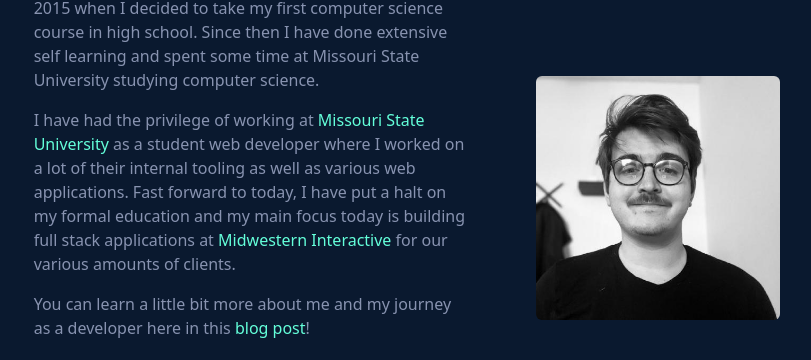
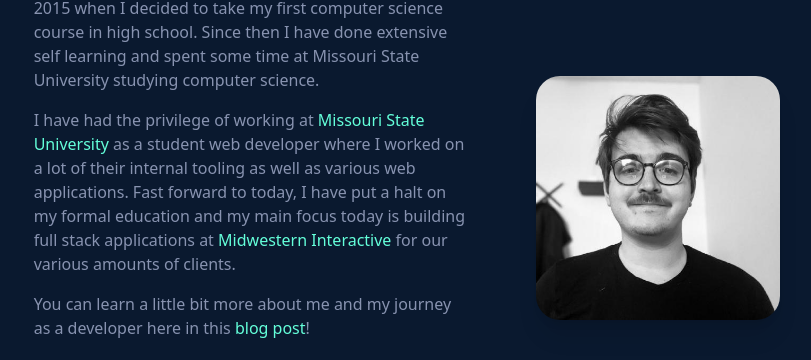
Before and after one commit to rileygrotenhuis/rileygrotenhuis.com, a Next.js app: page / in a window 1280 px wide. Shown: the part 1052-1412 px from the top of the page, without its empty margins (233-1044 px from the left). Built offline with nearby package versions, Linux system fonts and the light colour scheme.

Commit message:
fix: make profile image more round

```diff
--- a/src/components/home/About.js
+++ b/src/components/home/About.js
@@ -96,7 +96,7 @@ export default function About() {
         <Image
           width={1500}
           height={1500}
-          className="rounded-md"
+          className="shadow-xl rounded-3xl"
           src="/images/profile.jpeg"
           alt="Profile_Image"
         />
```
